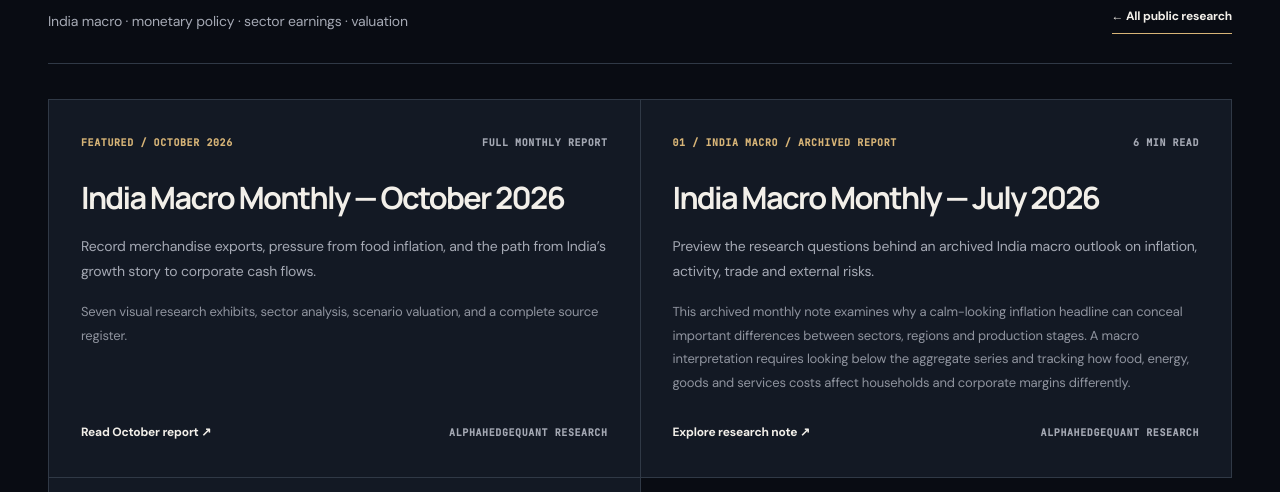
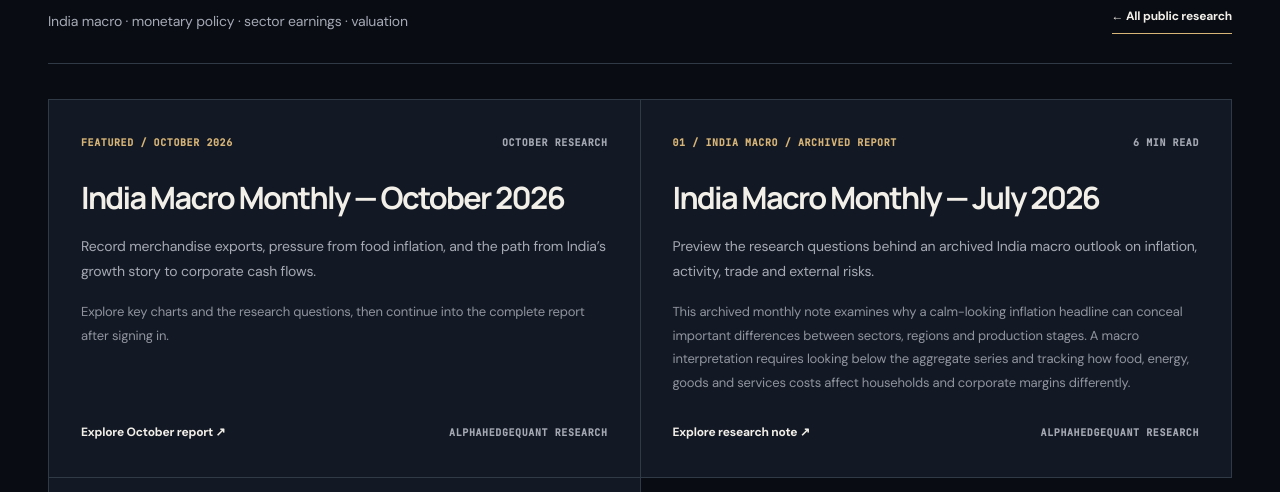
Before and after one commit to alphahedgequant/website, a Next.js app in the folder alphahedgequant/: page /library/series/macro-outlook in a window 1280 px wide. Shown: the part 800-1292 px from the top of the page. Built offline with nearby package versions, Linux system fonts and the light colour scheme; no server answers; a web font is replaced by a local one.

Commit message:
copy(macro): correctly label October's preview and authenticated research continuation

```diff
--- a/alphahedgequant/app/library/series/[series]/page.jsx
+++ b/alphahedgequant/app/library/series/[series]/page.jsx
@@ -35,11 +35,11 @@ export default async function SeriesLanding({params}){
     <div className="rp-catalogue-header"><div><p className="rl-eyebrow">THE READING LIST</p><h2>Explore the <em>questions.</em></h2><p>{category.subject}</p></div><Link href="/library">← All public research</Link></div>
     <div className="rp-cards">
     {category.id==="macro-outlook"&&<article className="rp-card" aria-label="Featured October 2026 macro research">
-      <div className="rp-card-index"><span>FEATURED / OCTOBER 2026</span><span>FULL MONTHLY REPORT</span></div>
+      <div className="rp-card-index"><span>FEATURED / OCTOBER 2026</span><span>OCTOBER RESEARCH</span></div>
       <h3><Link href="/library/series/macro-outlook/october-2026">India Macro Monthly — October 2026</Link></h3>
       <p>Record merchandise exports, pressure from food inflation, and the path from India’s growth story to corporate cash flows.</p>
-      <p className="rp-card-excerpt">Seven visual research exhibits, sector analysis, scenario valuation, and a complete source register.</p>
-      <div className="rp-card-bottom"><Link href="/library/series/macro-outlook/october-2026">Read October report ↗</Link><span>ALPHAHEDGEQUANT RESEARCH</span></div>
+      <p className="rp-card-excerpt">Explore key charts and the research questions, then continue into the complete report after signing in.</p>
+      <div className="rp-card-bottom"><Link href="/library/series/macro-outlook/october-2026">Explore October report ↗</Link><span>ALPHAHEDGEQUANT RESEARCH</span></div>
     </article>}
     {articles.map((item,i)=><article key={item.slug} className="rp-card">
       <div className="rp-card-index"><span>{String(i+1).padStart(2,"0")} / {item.label}</span><span>{item.reading}</span></div>
```
